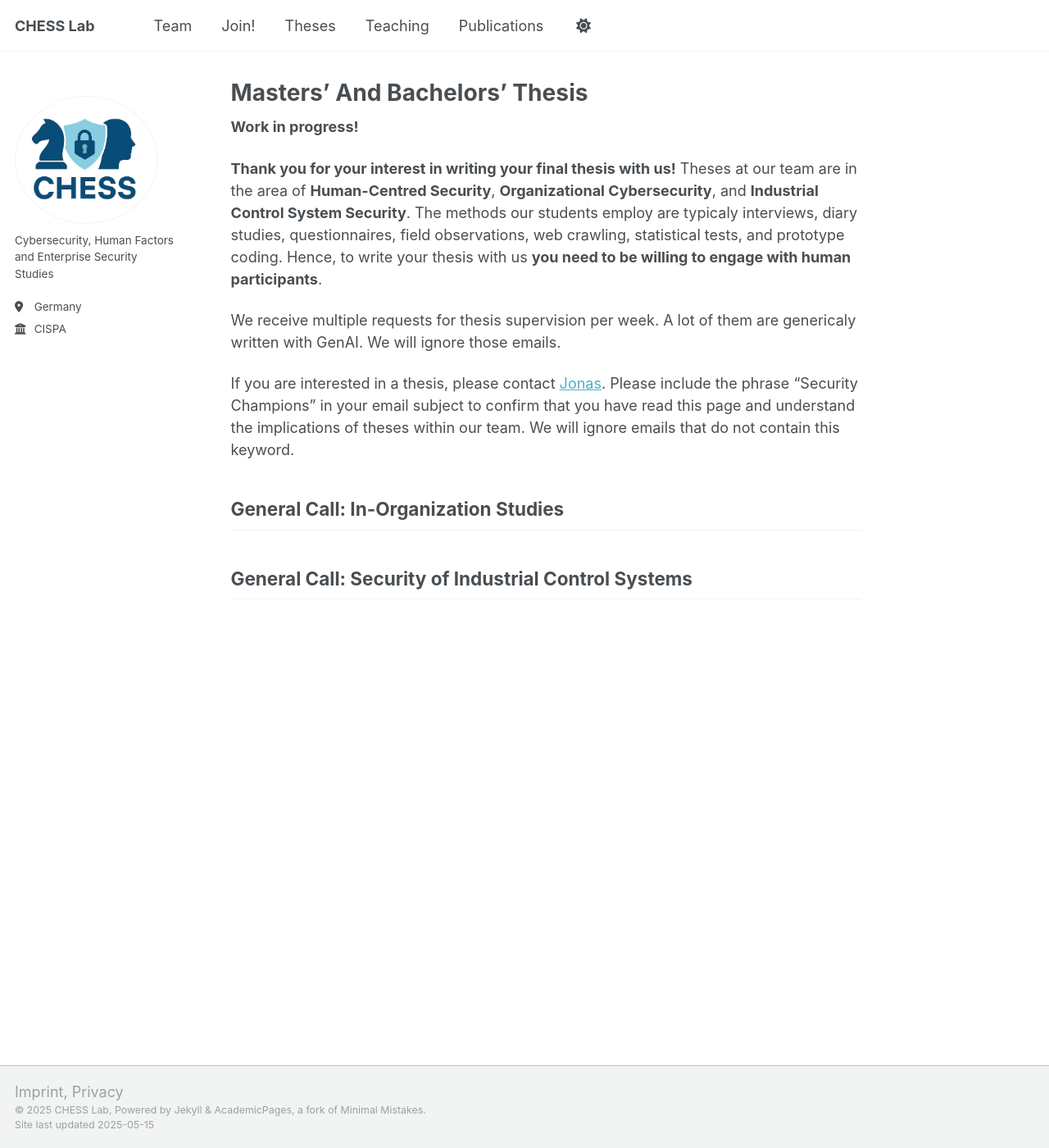
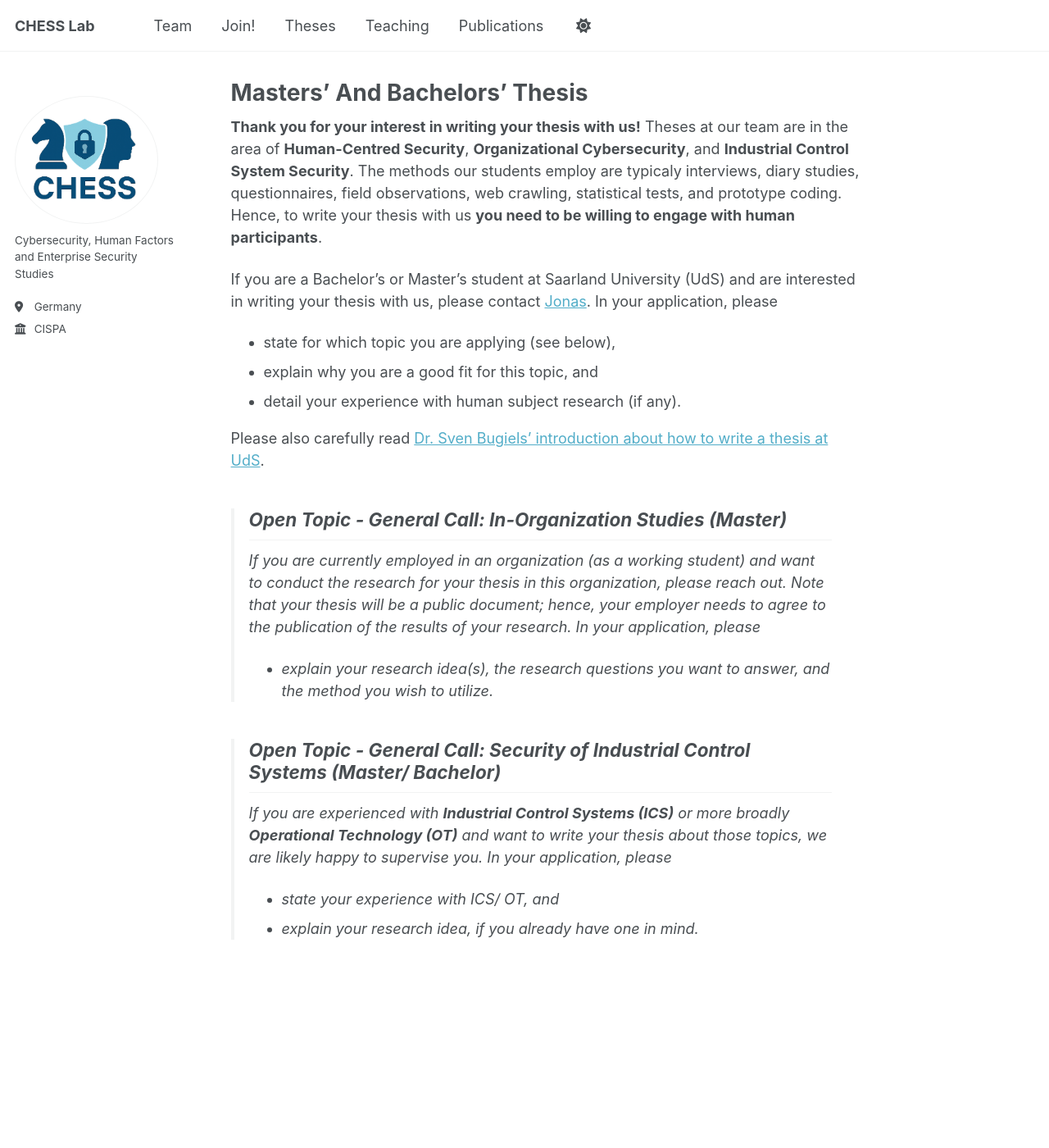
Before and after one commit to chessslab/chessslab.github.io, a Jekyll site: the page built from _pages/thesis.md, in a window 1280 px wide and 1400 px high. Shown: the whole window at 82% size. Built offline with Jekyll 4.4.1, drawn with Linux system fonts in a browser that asks for light colours.

Commit message:
thesis update.

```diff
--- a/_pages/thesis.md
+++ b/_pages/thesis.md
@@ -3,17 +3,23 @@
 title: "Masters' And Bachelors' Thesis"
 author_profile: true
 ---
+__Thank you for your interest in writing your thesis with us!__ Theses at our team are in the area of __Human-Centred Security__, __Organizational Cybersecurity__, and __Industrial Control System Security__. The methods our students employ are typicaly interviews, diary studies, questionnaires, field observations, web crawling, statistical tests, and prototype coding. Hence, to write your thesis with us __you need to be willing to engage with human participants__.
 
-__Work in progress!__
+If you are a Bachelor's or Master's student at Saarland University (UdS) and are interested in writing your thesis with us, please contact [Jonas](/team/). In your application, please
+* state for which topic you are applying (see below),
+* explain why you are a good fit for this topic, and
+* detail your experience with human subject research (if any).
 
 
-__Thank you for your interest in writing your final thesis with us!__ Theses at our team are in the area of __Human-Centred Security__, __Organizational Cybersecurity__, and __Industrial Control System Security__. The methods our students employ are typicaly interviews, diary studies, questionnaires, field observations, web crawling, statistical tests, and prototype coding. Hence, to write your thesis with us __you need to be willing to engage with human participants__.
-
-We receive multiple requests for thesis supervision per week. A lot of them are genericaly written with GenAI. We will ignore those emails.
-
-If you are interested in a thesis, please contact [Jonas](/team/). Please include the phrase "Security Champions" in your email subject to confirm that you have read this page and understand the implications of theses within our team. We will ignore emails that do not contain this keyword.
+Please also carefully read [Dr. Sven Bugiels' introduction about how to write a thesis at UdS](https://trust.cispa.saarland/theses/howto/).
 
 
-## General Call: In-Organization Studies
+> ## Open Topic - General Call: In-Organization Studies (Master)
+> If you are currently employed in an organization (as a working student) and want to conduct the research for your thesis in this organization, please reach out. Note that your thesis will be a public document; hence, your employer needs to agree to the publication of the results of your research. In your application, please
+> * explain your research idea(s), the research questions you want to answer, and the method you wish to utilize.
 
-## General Call: Security of Industrial Control Systems
+
+> ## Open Topic - General Call: Security of Industrial Control Systems (Master/ Bachelor)
+> If you are experienced with __Industrial Control Systems (ICS)__ or more broadly __Operational Technology (OT)__ and want to write your thesis about those topics, we are likely happy to supervise you. In your application, please
+> * state your experience with ICS/ OT, and
+> * explain your research idea, if you already have one in mind.
```
